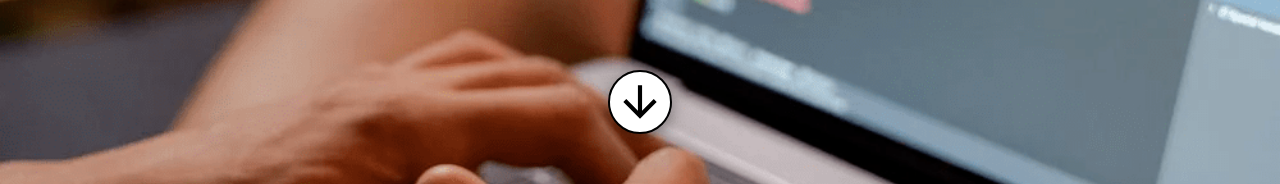
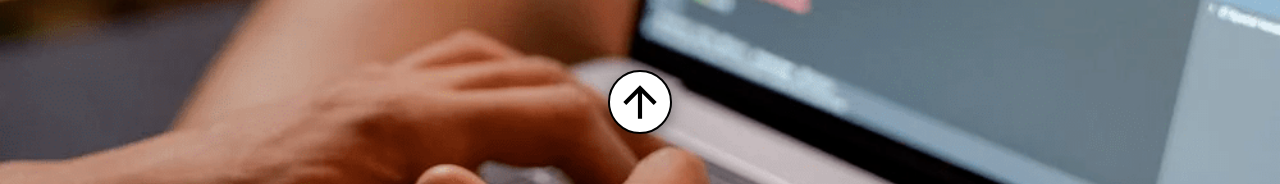
Before and after one commit to hellstromsamuel/personal-website, a React (Create React App) app: page / in a window 1280 px wide. Shown: the part 2179-2363 px from the top of the page. Built offline with nearby package versions, Linux system fonts and the light colour scheme.

Commit message:
Up button on projects page

```diff
--- a/src/pages/ProjectsPage.tsx
+++ b/src/pages/ProjectsPage.tsx
@@ -8,7 +8,7 @@ const ProjectsPage = () => {
         Prosjekter
       </Typography>
       <div style={{ marginTop: "auto" }}>
-        <DownButton scrollDirection="ContactPage" />
+        <DownButton scrollDirection="FrontPage" />
       </div>
     </div>
   );
```
